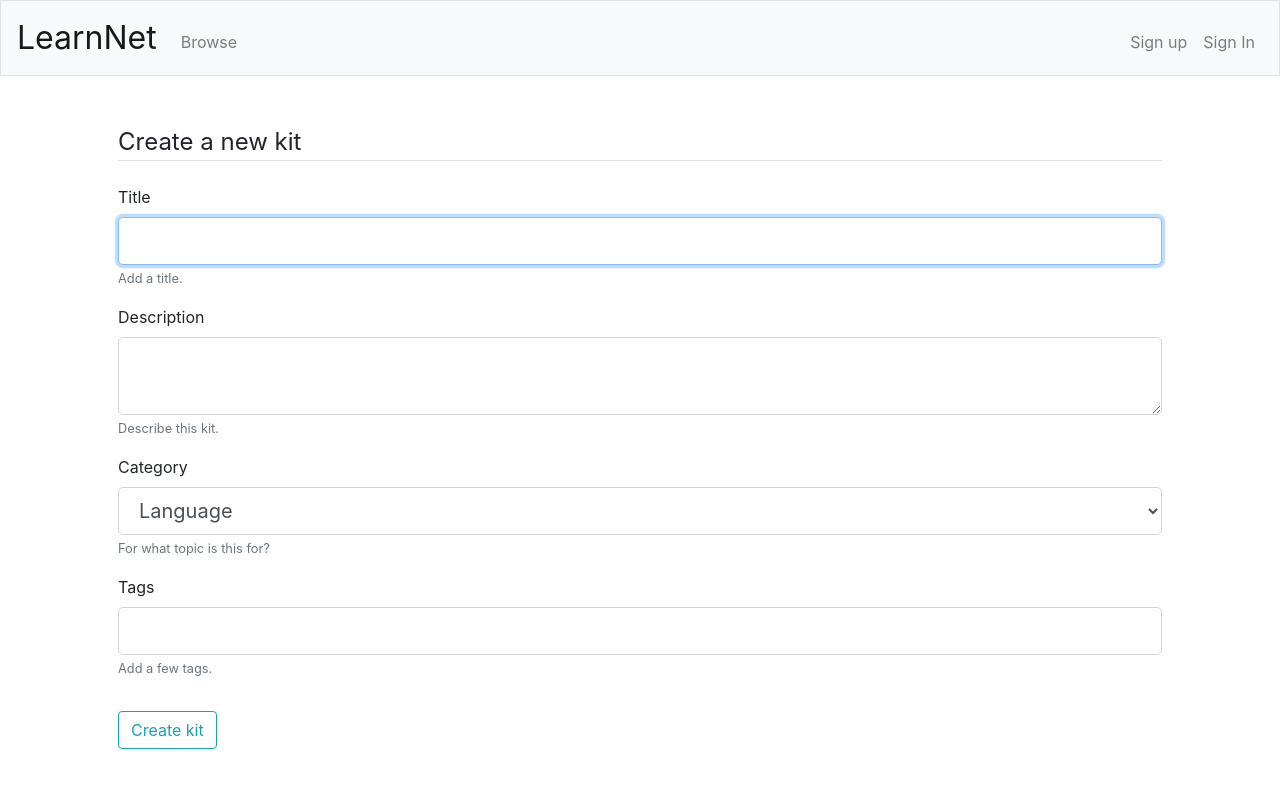
After one commit to francisdbillones/LearnNet, a Flask app: page /kits/create in a window 1280 px wide. The commit adds this page. Run offline with Flask 2, Linux system fonts and the light colour scheme; some libraries are stand-ins or nearby versions.

Commit message:
added basic basic basic functionality for creating new kits. also removed old article models and replaced them with kits

```diff
--- a/learn_net/forms.py
+++ b/learn_net/forms.py
@@ -4,7 +4,7 @@
 from flask_wtf import FlaskForm
 from flask_wtf.file import FileField, FileAllowed
 from flask_login import current_user
-from learn_net.models import User, Article, ArticleTag
+from learn_net.models import User, Kit, KitTag
 from learn_net.helpers import FILE_CATEGORIES
 
 # registration form
@@ -52,52 +52,34 @@
             if User.query.filter_by(username=username.data).first():
                 raise ValidationError('That username is taken. Please choose a different one.')
 
+class CreateKitForm(FlaskForm):
+    title = StringField('Title', description='Add a title.', validators=[DataRequired(), Length(min=5, max=30)])
+    kit_description = TextAreaField('Description', description='Describe this kit.', validators=[DataRequired(), Length(min=20)])
+    category = SelectField('Category', description='For what topic is this for?', choices=[
+        'Language', 'Mathematics', 'Science', 'Health', 'Physical Education', 'Art', 'Music', 'Other'
+    ])
+    tags = StringField('Tags', description='Add a few tags.', validators=[DataRequired(), Length(min=3, max=50)])
+    submit = SubmitField('Create kit')
+
 # form for users to upload new articles (documents, slides, etc)
-class UploadArticleForm(FlaskForm):
-    title = StringField('Title', description='Add a title.', validators=[DataRequired(), Length(min=5, max=30)])
+class UploadKitFileForm(FlaskForm):
     file = FileField('File', validators=[FileAllowed([
         'doc', 'docx', 'pdf', 'odt', # document formats
         'ppt', 'pptx', 'pptm' # slideshow formats
     ])])
-    article_description = TextAreaField('Description', description='Add a short description.', validators=[DataRequired(), Length(min=20, max=500)])
-    school = StringField('School', description="From what school is this from? If you don't set anything, it'll be your school by default.")
-    category = SelectField('Category', description='For what topic is this for?', choices=[
-        'Language', 'Mathematics', 'Science', 'Health', 'Physical Education', 'Art', 'Music', 'Other'
-    ])
-    tags = StringField('Tags', description='Tags provide unique identification. Add some so that others can search for your uploads easier. Seperate tags with a comma.')
     submit = SubmitField('Post')
-
-# form for users to edit their article
-class EditArticleForm(FlaskForm):
-    title = StringField('Title', description='Edit title.', validators=[DataRequired(), Length(min=5, max=30)])
-    file = FileField('File', validators=[DataRequired(), FileAllowed([
-        'doc', 'docx', 'pdf', 'odt', # document formats
-        'ppt', 'pptx', 'pptm' # slideshow formats
-    ])])
-    article_description = TextAreaField('Description', description='Add a short description.', validators=[DataRequired(), Length(min=20, max=500)])
-    school = StringField('School', description="Edit original school.")
-    category = SelectField('Category', description='Edit topic.', choices=[
-        'Language', 'Mathematics', 'Science', 'Health', 'Physical Education', 'Art', 'Music', 'Other'
-    ])
-    tags = StringField('Tags', description='Add or remove tags.')
-    submit = SubmitField('Update')
 
 # simple form with text search only
 class SimpleSearchForm(FlaskForm):
     query = StringField('Search query', validators=[DataRequired(), Length(min=5, max=100)])
     submit = SubmitField('Search')
 
-class SearchFilterForm(FlaskForm):
-    pass
-
+# form for users to search + filter
+class ExtendedSearchForm(FlaskForm):
+    query = StringField('Search', validators=[DataRequired(), Length(min=5, max=100)])
     sort_by = RadioField('Sort by', choices=[
         'Relevancy', 'Recency'
     ])
     school = StringField('School', validators=[Length(min=2, max=50)])
     file_type = RadioField('File type', choices=[FILE_CATEGORIES])
-
-# form for users to search + filter
-class ExtendedSearchForm(FlaskForm):
-    query = StringField('Search query', validators=[DataRequired(), Length(min=5, max=100)])
-    filter = SearchFilterForm()
     submit = SubmitField('Search')
--- a/learn_net/routes.py
+++ b/learn_net/routes.py
@@ -2,10 +2,10 @@
 from flask_login import login_user, logout_user, login_required, current_user
 
 from learn_net.forms import *
-from learn_net.models import  User, Article, ArticleTag
+from learn_net.models import  User, Kit, KitFile, KitTag
 from learn_net import app, db, bcrypt, session
 
-from learn_net.helpers import save_profile_picture, save_article_file, getFileType
+from learn_net.helpers import save_profile_picture, save_kit_file, getFileType
 
 import secrets
 
@@ -66,7 +66,6 @@
     return redirect(url_for('index'))
 
 @app.route('/account', methods=['GET', 'POST'])
-@login_required
 def account():
     updateAccountForm = UpdateAccountForm()
 
@@ -88,62 +87,61 @@
 
         if changed:
             flash('Your account has been updated.', 'info')
-        return redirect(url_for('account'))
 
     elif request.method == 'GET':
         # pre-fill fields
         updateAccountForm.username.data = current_user.username
         updateAccountForm.email.data = current_user.email
 
-    userArticles = Article.query.filter_by(user_id=current_user.id)
-
     profile_image = url_for('static', filename=f'images/{ current_user.pfp_file }')
-    return render_template('account.html', profile_image=profile_image, updateAccountForm=updateAccountForm, userArticles=userArticles)
+    return render_template('account.html', profile_image=profile_image, updateAccountForm=updateAccountForm)
 
 @app.route('/browse', methods=['GET', 'POST'])
 def browse():
     # browse index
     # TODO browse route
 
-    flash('That page does not exist yet, sorry.', 'info')
-    return redirect(url_for('index'))
+    extendedSearchForm = ExtendedSearchForm()
 
-@app.route('/upload', methods=['GET', 'POST'])
-@login_required
-def upload():
-    # upload new Article
-    # TODO upload route
+    return render_template('browse.html', extendedSearchForm=extendedSearchForm)
 
-    uploadArticleForm = UploadArticleForm()
+@app.route('/kits')
+def kits():
+    # view user's kits, saved kits, favourited kits, etc.
 
-    if uploadArticleForm.validate_on_submit():
-        article = Article(
-            user_id = current_user.id,
-            title = uploadArticleForm.title.data,
-            article_description = uploadArticleForm.article_description.data,
-            school = uploadArticleForm.school.data,
-            file = save_article_file(uploadArticleForm.file.data),
-            file_type = getFileType(uploadArticleForm.file.data)
+    userKits = Kit.query.filter_by(user_id = current_user.id)
+
+    return render_template('kits.html', userKits=userKits)
+
+@app.route('/kits/create', methods=['GET', 'POST'])
+def create_kit():
+    # TODO create_kit route
+    createKitForm = CreateKitForm()
+
+    if createKitForm.validate_on_submit():
+        kit = Kit(
+            owner = current_user,
+            title = createKitForm.title.data,
+            kit_description = createKitForm.kit_description.data,
+            category = createKitForm.category.data
         )
-        db.session.add(article)
-        db.session.flush()
-
-        tags = [tag.strip() for tag in uploadArticleForm.tags.data.split()]
-        for tag in tags:
-            articleTag = ArticleTag(tag=tag, article_id=article.id)
-            db.session.add(articleTag)
+        db.session.flush() # flush changes so that the kit will have an id that I can use
+        tags = [KitTag(tag = tag.strip(), kit_id = kit.id) for tag in createKitForm.tags.data.split(',')]
 
         db.session.commit()
 
-        flash('Uploaded!', 'success')
-        return redirect(url_for('account'))
+        flash('Successfully created kit!', 'success')
 
-    return render_template('upload.html', uploadArticleForm=uploadArticleForm)
 
-@app.route('/article', methods=['GET', 'POST'])
-def article():
-    # TODO display articles
-    return redirect('/')
+    return render_template('create_kit.html', createKitForm=createKitForm)
+
+@app.route('/kits/<int:kitID>', methods=['GET', 'POST'])
+def view_kit(kitID):
+    pass
+
+# @app.route('/kits/<int:kitID>/edit', methods=['GET', 'POST'])
+# def edit_kit(kitID):
+#     pass
 
 @app.route('/getusername')
 def getusername():
--- a/learn_net/static/styles/styles.css
+++ b/learn_net/static/styles/styles.css
@@ -8,6 +8,10 @@
 #call-to-action {
     text-align: center;
     margin: 5%;
+}
+
+.content-section {
+    width: 100%;
 }
 
 
@@ -46,17 +50,6 @@
 
 /* links should not have underlines, just a personal styling choice */
 
-a:hover {
+a {
     text-decoration: none;
 }
-
-.separate-article {
-    background-color: rgb(240, 240, 240);
-    border-radius: 25px;
-    padding: 1%;
-    transition: 0.3s;
-}
-
-.separate-article:hover {
-    background-color: rgb(230, 230, 230)
-}
--- /dev/null
+++ b/learn_net/templates/create_kit.html
@@ -0,0 +1,79 @@
+{% extends "layout.html" %}
+{% block title %} Upload {% endblock %}
+
+{% block main %}
+<div class='content-section'>
+    <form action='' method='POST' enctype='multipart/form-data'>
+        {{ createKitForm.hidden_tag() }}
+        <fieldset class='form-group'>
+            <legend class='border-bottom mb-4'>Create a new kit</legend>
+            <div class='form-group'>
+                {{ createKitForm.title.label(class='form=control-label') }}
+                {% if createKitForm.title.errors %}
+                  <!-- display errors !-->
+                  {{ createKitForm.title(class='form-control form-control-lg is-invalid', autocomplete='off') }}
+                  <div class='invalid-feedback'>
+                      {% for error in createKitForm.title.errors %}
+                      <span>{{ error }}</span>
+                      {% endfor %}
+                  </div>
+                {% else %}
+                  {{ createKitForm.title(class='form-control form-control-lg', autocomplete='off', autofocus=true) }}
+                  <small class='text-muted'>
+                    {{ createKitForm.title.description }}
+                  </small>
+                {% endif %}
+            </div>
+
+            <div class='form-group'>
+                {{ createKitForm.kit_description.label(class='form=control-label') }}
+                {% if createKitForm.kit_description.errors %}
+                  <!-- display errors !-->
+                  {{ createKitForm.kit_description(class='form-control form-control-lg is-invalid', autocomplete='off') }}
+                  <div class='invalid-feedback'>
+                      {% for error in createKitForm.kit_description.errors %}
+                      <span>{{ error }}</span> {% endfor %}
+                  </div>
+
+                {% else %}
+                  {{ createKitForm.kit_description(class='form-control form-control-lg', autocomplete='off', autofocus=true) }}
+                  <small class='text-muted'>
+                    {{ createKitForm.kit_description.description }}
+                  </small>
+                {% endif %}
+            </div>
+
+            <div class='form-group'>
+                {{ createKitForm.category.label(class='form=control-label') }}
+                {% if createKitForm.category.errors %}
+                  <!-- display errors !-->
+                    {% for error in createKitForm.category.errors %}
+                      <span class='text-danger'>{{ error }}</span>
+                    {% endfor %}
+                  {% else %}
+                    {{ createKitForm.category(class='form-control form-control-lg', autocomplete='off') }}
+                    <small class='text-muted'>
+                      {{ createKitForm.category.description }}
+                    </small>
+                {% endif %}
+            </div>
+
+            <div class='form-group'>
+                {{ createKitForm.tags.label(class='form=control-label') }}
+                {% if createKitForm.tags.errors %}
+                  <!-- display errors !-->
+                    {% for error in createKitForm.tags.errors %}
+                      <span class='text-danger'>{{ error }}</span>
+                    {% endfor %}
+                {% else %}
+                    {{ createKitForm.tags(class='form-control form-control-lg', autocomplete='off') }}
+                    <small class='text-muted'>
+                      {{ createKitForm.tags.description }}
+                    </small>
+                {% endif %}
+            </div>
+        </fieldset>
+        {{ createKitForm.submit(class='btn btn-outline-info') }}
+    </form>
+</div>
+{% endblock %}
--- a/learn_net/templates/layout.html
+++ b/learn_net/templates/layout.html
@@ -35,10 +35,10 @@
         <div class='collapse navbar-collapse' id='navbar'>
             <ul class='navbar-nav mr-auto mt-2'>
                 <li class='nav-item'><a class='nav-link' href='{{ url_for("browse") }}'>Browse</a></li>
-                <li class='nav-item'><a class='nav-link' href='{{ url_for("upload") }}'>Upload</a></li>
             </ul>
             {% if current_user.is_authenticated %}
             <ul class='navbar-nav ml-auto mt-2'>
+                <li class='nav-item'><a class='nav-link' href='{{ url_for("kits") }}'>Your kits</a></li>
                 <li class='nav-item'><a class='nav-link' href='{{ url_for("account") }}'>Account</a></li>
                 <li class='nav-item'><a class='nav-link' href='/signout'>Sign Out</a></li>
             </ul>
```
Also changed, not shown: learn_net/helpers.py (+6 -2 lines), learn_net/models.py (+19 -15 lines), learn_net/templates/browse.html (+56 -0 lines), learn_net/templates/kits.html (added, +21 -0 lines), learn_net/templates/upload.html (deleted, +0 -116 lines).
